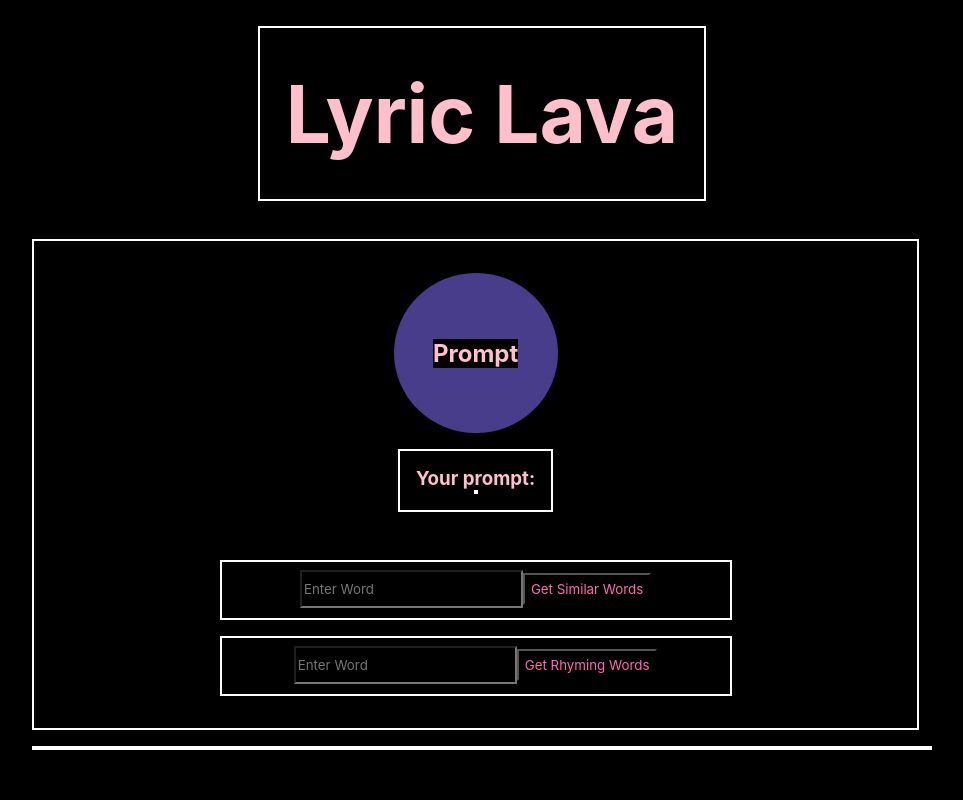
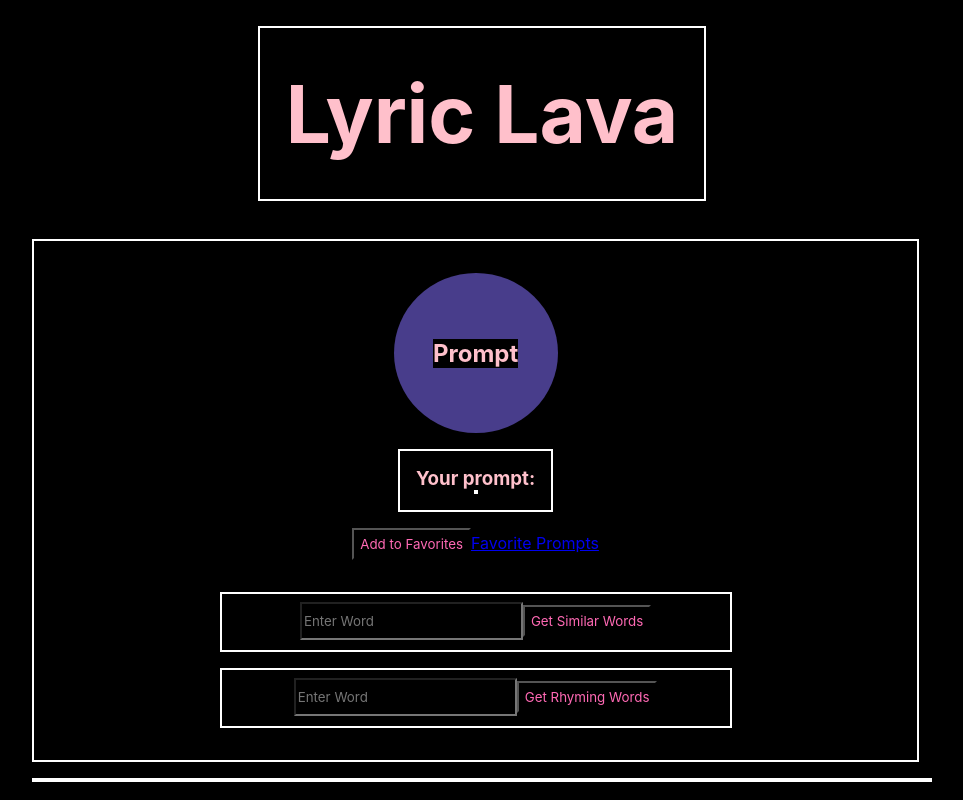
Before and after one commit to conconartist/lyric-lava, a React (Create React App) app: page /home in a window 1280 px wide. Shown: the whole page, without its empty margins (158-1121 px from the left). Built offline with nearby package versions, Linux system fonts and the light colour scheme.

Commit message:
Refactor Prompt component

```diff
--- a/src/Components/Prompt/Prompt.js
+++ b/src/Components/Prompt/Prompt.js
@@ -1,7 +1,8 @@
 import React from 'react';
 import './Prompt.css';
+import { Link } from 'react-router-dom';
 
-const Prompt = ({ clickForPrompt, prompt }) => {
+const Prompt = ({ clickForPrompt, prompt, addToFavorites }) => {
   return (
     <React.Fragment>
       <div className='prompt' onClick={clickForPrompt}>
@@ -11,6 +12,15 @@
         <h3 className='promptHeading'>Your prompt:</h3>
         <p className='promptResult'>{prompt}</p>
       </div>
+      <div className='promptButtonContainer'>
+        <button className='favoritesButton' onClick={addToFavorites}>
+        Add to Favorites
+        </button>
+        <Link to='/favorite-prompts'>
+        Favorite Prompts
+        </Link>
+      </div>
+
     </React.Fragment>
   )
 }
```
